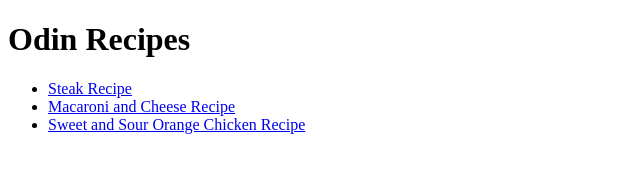
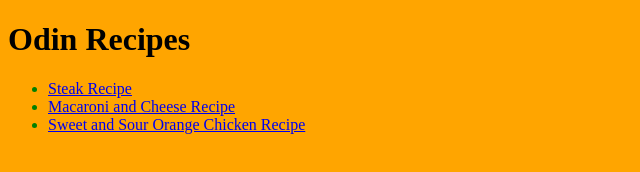
Before and after one commit to Tanish1123/odin-recipes, a plain HTML site: page index.html in a window 1280 px wide. Shown: the whole page, without its empty margins (0-640 px from the left). Drawn offline with Linux system fonts and the light colour scheme.

Commit message:
Attempt of css addition

```diff
--- a/index.html
+++ b/index.html
@@ -3,15 +3,16 @@
     <head>
         <meta charset="utf-8">
         <title>Odin Recipes</title>
+        <link rel="stylesheet" href = "style.css">
     </head>
 
 
     <body>
         <h1>Odin Recipes</h1>
         <ul>
-            <li><a href="recipes/steak.html">Steak Recipe</a></li>
-            <li><a href="recipes/macaroni.html">Macaroni and Cheese Recipe</a></li>
-            <li><a href="recipes/chicken.html">Sweet and Sour Orange Chicken Recipe</a></li>
+            <li class="objects"><a href="recipes/steak.html">Steak Recipe</a></li>
+            <li class="objects"><a href="recipes/macaroni.html">Macaroni and Cheese Recipe</a></li>
+            <li class="objects"><a href="recipes/chicken.html">Sweet and Sour Orange Chicken Recipe</a></li>
         </ul>
 
     </body>
--- /dev/null
+++ b/style.css
@@ -0,0 +1,11 @@
+.objects{
+    color: green;
+}
+
+body{
+    background-color: orange;
+}
+
+.chickenB{
+    background-color: aqua;
+}
```
Also changed, not shown: recipes/chicken.html (+2 -1 lines).
